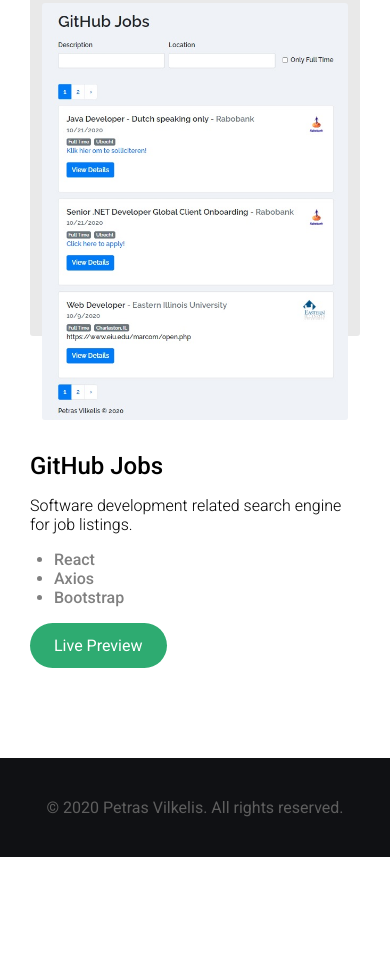
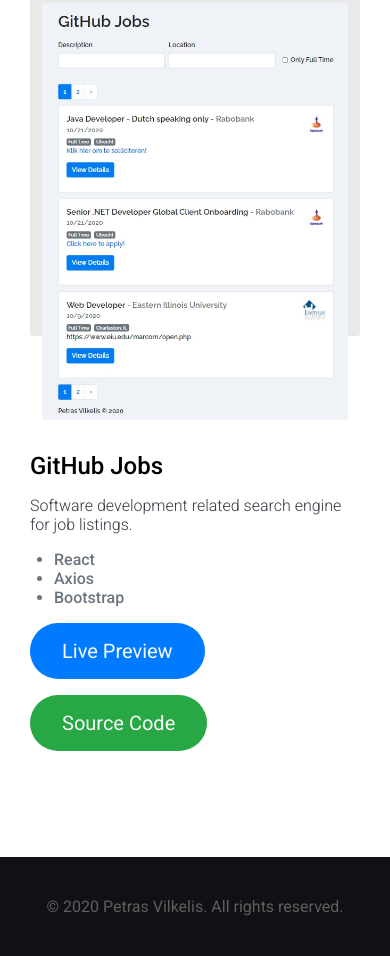
Before and after one commit to PetrasVilkelis/petrasvilkelis.github.io, a plain HTML site: page index.html in a window 390 px wide. Shown: the part 871-1827 px from the top of the page. Before the commit the page ends 1728 px from the top, so only its background shows below. Drawn offline with Linux system fonts and the light colour scheme.

Commit message:
Fix css vars

```diff
--- a/css/style.css
+++ b/css/style.css
@@ -4,7 +4,14 @@ html {
 
 :root {
   --dark: #191a1d;
-  --primary: #2eab71;
+  --dark-text: #343a40;
+  --dark-alt: #101114;
+  --primary: #28a745;
+  --info: #007bff;
+  --muted: #6c757d;
+  --muted-alt: #5e5e5e;
+  --light: #f8f9fa;
+  --secondary: #e9e9e9;
 }
 
 * {
@@ -57,7 +64,7 @@ a:active {
   text-transform: uppercase;
   font-size: 1.75rem;
   font-weight: 500;
-  color: #fff;
+  color: var(--light);
   letter-spacing: 0.065em;
 }
 
@@ -92,16 +99,16 @@ a:active {
 }
 
 .navbar__link:hover {
-  color: #fff;
+  color: var(--light);
 }
 
 .navbar__burger {
-  color: #ffff;
+  color: var(--light);
   font-size: 1.5rem;
 }
 
 .banner {
-  color: #fff;
+  color: var(--light);
   background-color: var(--dark);
   padding-bottom: 100px;
   background-size: 700px;
@@ -158,7 +165,7 @@ a:active {
   padding: 26px 48px;
   font-weight: 400;
   font-size: 1.75rem;
-  color: #fff;
+  color: var(--light);
   transition: filter 0.135s;
 }
 
@@ -186,18 +193,18 @@ a:active {
 
 .project__subtitle {
   text-transform: uppercase;
-  color: grey;
+  color: var(--muted);
   letter-spacing: 2px;
   margin-bottom: 0.25rem;
 }
 
 .project > hr {
-  border: 2px solid#e9e9e9;
+  border: 2px solid var(--secondary);
   margin-bottom: 2rem;
 }
 
 .project__img {
-  background-color: #e9e9e9;
+  background-color: var(--secondary);
   padding: 12px;
   border-radius: 3px;
   flex-basis: 75%;
@@ -223,25 +230,41 @@ a:active {
   font-size: 1.5rem;
   margin-bottom: 1rem;
   font-weight: 300;
+  color: var(--dark-text);
 }
 
 .project__list {
   margin-left: 1.5rem;
   margin-bottom: 1rem;
   font-size: 1.25rem;
-  color: grey;
+  color: var(--muted);
   font-size: 1.5rem;
   font-weight: 500;
 }
 
-.project__btn {
+.project__btn__wrapper {
+  margin-bottom: 1rem;
+}
+
+.project__btn__preview {
+  display: inline-block;
+  background-color: var(--info);
+  border-radius: 1000px;
+  padding: 16px 32px;
+  font-weight: 400;
+  font-size: 1.25rem;
+  color: var(--light);
+  transition: filter 0.135s;
+}
+
+.project__btn__source {
   display: inline-block;
   background-color: var(--primary);
   border-radius: 1000px;
   padding: 16px 32px;
   font-weight: 400;
   font-size: 1.25rem;
-  color: #fff;
+  color: var(--light);
   transition: filter 0.135s;
 }
 
@@ -250,8 +273,8 @@ a:active {
 .footer {
   padding: 40px 0 40px 0;
   text-align: center;
-  background-color: #101114;
-  color: #5e5e5e;
+  background-color: var(--dark-alt);
+  color: var(--muted-alt);
 }
 
 /* FOR DESKTOPS */
--- a/index.html
+++ b/index.html
@@ -116,13 +116,25 @@
               <li>Axios</li>
               <li>Bootstrap</li>
             </ul>
+            <div class="project__btn__wrapper">
               <a
                 href="https://petvi-github-jobs.netlify.app/"
                 target="_blank"
-              class="btn project__btn"
+                class="btn project__btn__preview"
               >
                 Live Preview
               </a>
+            </div>
+
+            <div class="project__btn__wrapper">
+              <a
+                href="https://github.com/petvi/react-github-jobs"
+                target="_blank"
+                class="btn project__btn__source"
+              >
+                Source Code
+              </a>
+            </div>
           </div>
         </div>
       </div>
```
Lines whose indentation alone changed are shown as unchanged.
